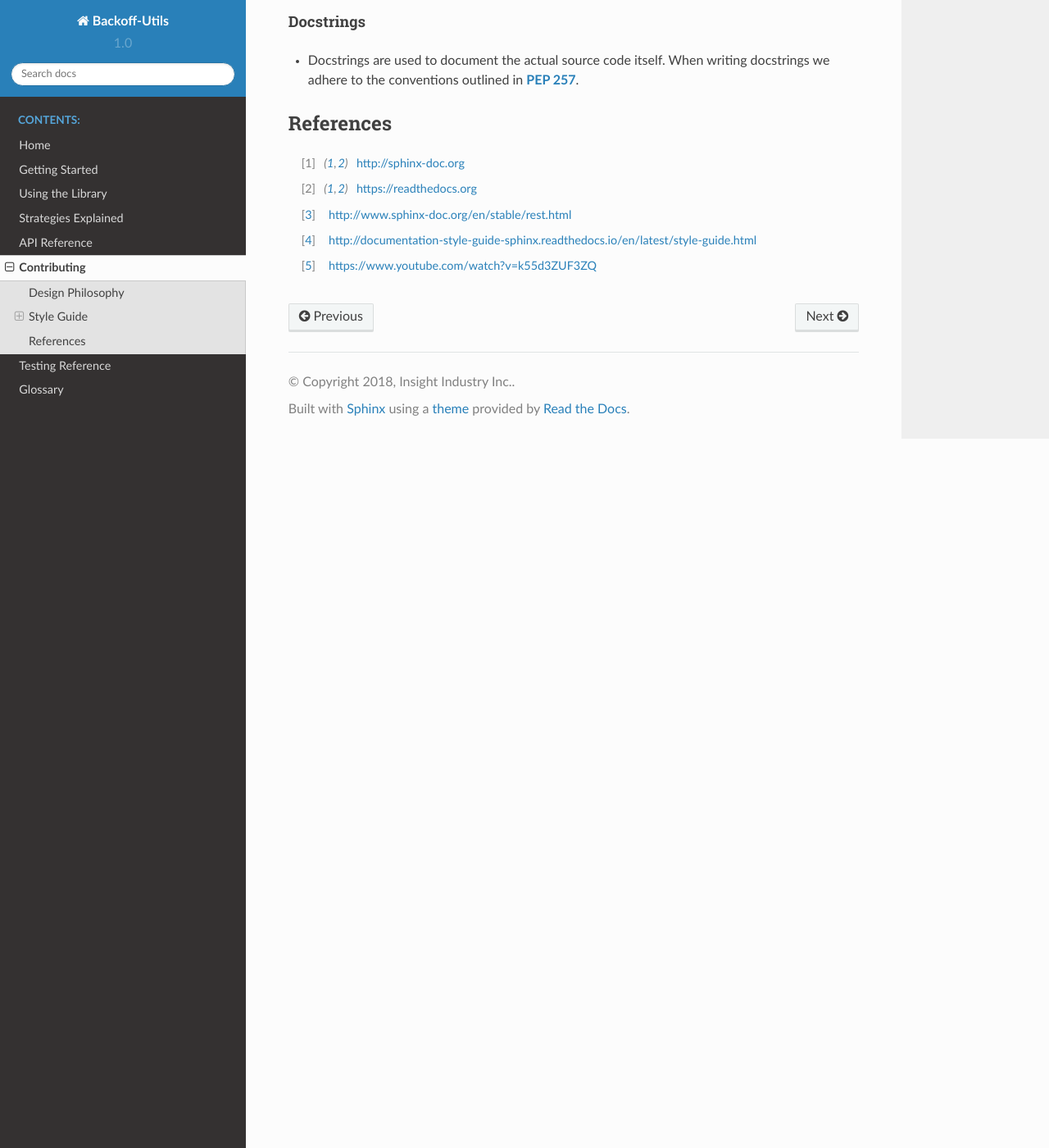
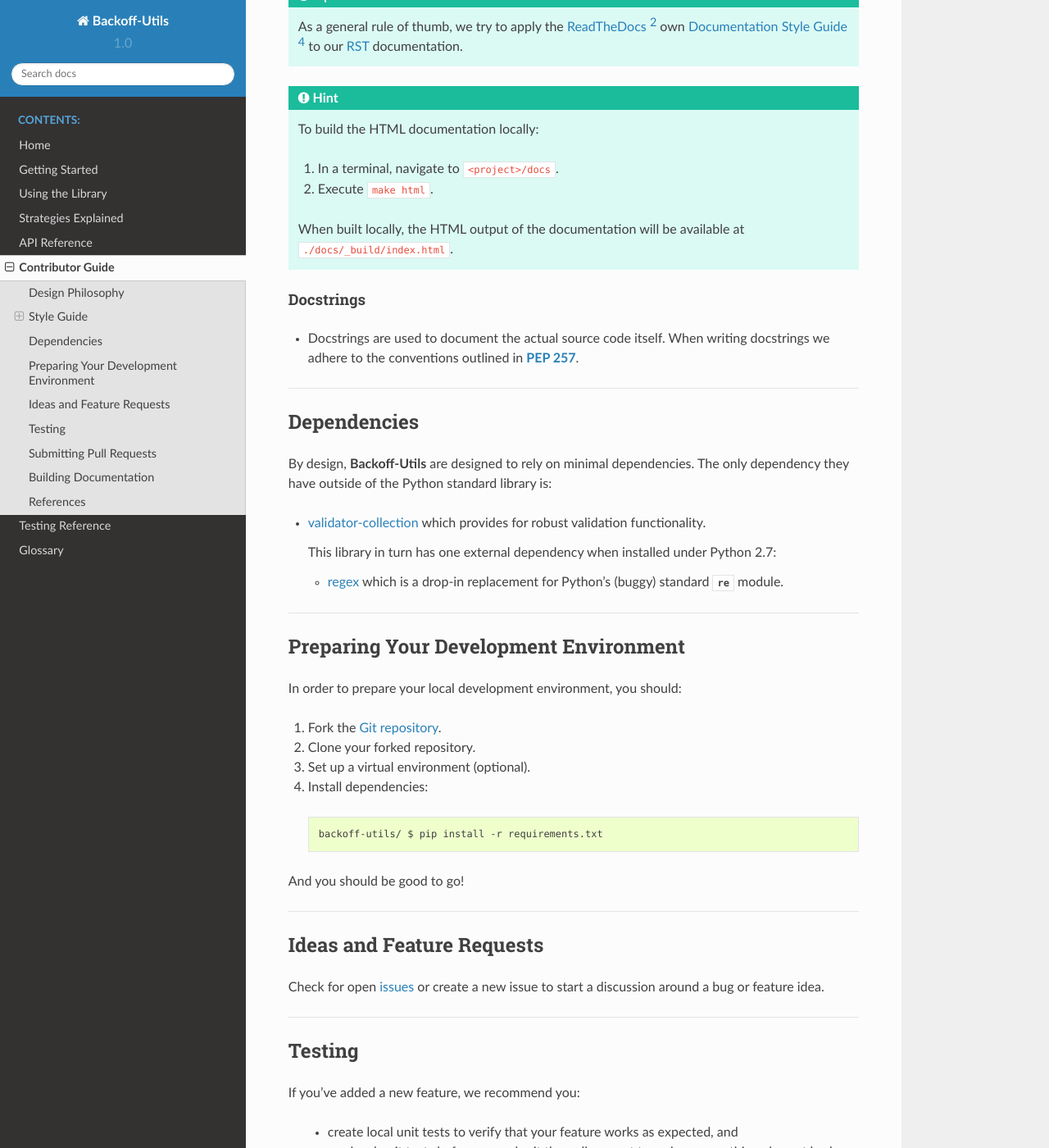
Before and after one commit to insightindustry/backoff-utils, a Sphinx documentation site: the page built from docs/contributing.rst, in a window 1280 px wide and 1400 px high, scrolled down 3439 px. Shown: the whole window at 82% size. Built offline with Sphinx 7.4.7 and the Read the Docs theme 2.0.0, drawn with Linux system fonts in a browser that asks for light colours; some of the changed text lies outside the part shown.

Commit message:
Updated documentation

```diff
--- /dev/null
+++ b/docs/_dependencies.rst
@@ -0,0 +1,10 @@
+By design, **Backoff-Utils** are designed to rely on minimal dependencies.
+The only dependency they have outside of the Python standard library is:
+
+* `validator-collection <https://github.com/insightindustry/validator-collection/>`_
+  which provides for robust validation functionality.
+
+  This library in turn has one external dependency when installed under Python 2.7:
+
+  * `regex <https://pypi.python.org/pypi/regex>`_ which is a drop-in replacement for
+    Python's (buggy) standard :class:`re <python:re>` module.
--- /dev/null
+++ b/docs/_unit_tests_code_coverage.rst
@@ -0,0 +1,47 @@
+.. list-table::
+  :widths: 10 90
+  :header-rows: 1
+
+  * - Branch
+    - Unit Tests
+  * - `latest <https://github.com/insightindustry/backoff-utils/tree/master>`_
+    -
+      .. image:: https://travis-ci.org/insightindustry/backoff-utils.svg?branch=latest
+        :target: https://travis-ci.org/insightindustry/backoff-utils
+        :alt: Build Status (Travis CI)
+
+      .. image:: https://codecov.io/gh/insightindustry/backoff-utils/branch/master/graph/badge.svg
+        :target: https://codecov.io/gh/insightindustry/backoff-utils
+        :alt: Code Coverage Status (Codecov)
+
+      .. image:: https://readthedocs.org/projects/backoff-utils/badge/?version=latest
+        :target: http://backoff-utils.readthedocs.io/en/latest/?badge=latest
+        :alt: Documentation Status (ReadTheDocs)
+
+  * - `v. 1.0.0 <https://github.com/insightindustry/backoff-utils/tree/v.1.0.0>`_
+    -
+      .. image:: https://travis-ci.org/insightindustry/backoff-utils.svg?branch=v.1.0.0
+        :target: https://travis-ci.org/insightindustry/backoff-utils
+        :alt: Build Status (Travis CI)
+
+      .. image:: https://codecov.io/gh/insightindustry/backoff-utils/branch/v.1.0.0/graph/badge.svg
+        :target: https://codecov.io/gh/insightindustry/backoff-utils
+        :alt: Code Coverage Status (Codecov)
+
+      .. image:: https://readthedocs.org/projects/backoff-utils/badge/?version=v.1.0.0
+        :target: http://backoff-utils.readthedocs.io/en/latest/?badge=v.1.0.0
+        :alt: Documentation Status (ReadTheDocs)
+
+  * - `develop <https://github.com/insightindustry/backoff-utils/tree/develop>`_
+    -
+      .. image:: https://travis-ci.org/insightindustry/backoff-utils.svg?branch=develop
+        :target: https://travis-ci.org/insightindustry/backoff-utils
+        :alt: Build Status (Travis CI)
+
+      .. image:: https://codecov.io/gh/insightindustry/backoff-utils/branch/develop/graph/badge.svg
+        :target: https://codecov.io/gh/insightindustry/backoff-utils
+        :alt: Code Coverage Status (Codecov)
+
+      .. image:: https://readthedocs.org/projects/backoff-utils/badge/?version=develop
+        :target: http://backoff-utils.readthedocs.io/en/latest/?badge=develop
+        :alt: Documentation Status (ReadTheDocs)
--- a/docs/contributing.rst
+++ b/docs/contributing.rst
@@ -6,6 +6,8 @@
 
   As a general rule of thumb, the **Backoff-Utils** apply
   :pep:`PEP 8 <8>` styling, with some important differences.
+
+.. include:: _unit_tests_code_coverage.rst
 
 .. sidebar:: What makes an API idiomatic?
 
@@ -25,7 +27,10 @@
 
 
 .. contents:: Contents:
+  :local:
   :depth: 3
+
+------------------------
 
 Design Philosophy
 ====================
@@ -40,7 +45,10 @@
 In other words:
 
 .. pull-quote::
+
   Users should simply be able to drive the car without looking at the engine.
+
+------------
 
 Style Guide
 ================
@@ -172,6 +180,92 @@
 * Docstrings are used to document the actual source code itself. When
   writing docstrings we adhere to the conventions outlined in :pep:`257`.
 
+------------
+
+.. _dependencies:
+
+Dependencies
+==============
+
+.. include:: _dependencies.rst
+
+---------------
+
+.. _preparing-development-environment:
+
+Preparing Your Development Environment
+=========================================
+
+In order to prepare your local development environment, you should:
+
+#. Fork the `Git repository <https://github.com/insightindustry/backoff-utils>`_.
+#. Clone your forked repository.
+#. Set up a virtual environment (optional).
+#. Install dependencies:
+
+  .. code-block:: bash
+
+    backoff-utils/ $ pip install -r requirements.txt
+
+And you should be good to go!
+
+-----------------
+
+Ideas and Feature Requests
+============================
+
+Check for open `issues <https://github.com/insightindustry/backoff-utils/issues>`_
+or create a new issue to start a discussion around a bug or feature idea.
+
+---------------
+
+Testing
+=========
+
+If you've added a new feature, we recommend you:
+
+  * create local unit tests to verify that your feature works as expected, and
+  * run local unit tests before you submit the pull request to make sure nothing
+    else got broken by accident.
+
+.. seealso::
+
+  For more information about the **Backoff-Utils** testing approach please
+  see: :doc:`Testing Backoff-Utils <testing>`
+
+Submitting Pull Requests
+===========================
+
+After you have made changes that you think are ready to be included in the main
+library, submit a pull request on Github and one of our developers will review
+your changes. If they're ready (meaning they're well documented, pass unit tests,
+etc.) then they'll be merged back into the main repository and slated for inclusion
+in the next release.
+
+Building Documentation
+=========================
+
+In order to build documentation locally, you can do so from the command line using:
+
+.. code-block:: bash
+
+  backoff-utils/ $ cd docs
+  backoff-utils/docs $ make html
+
+When the build process has finished, the HTML documentation will be locally
+available at:
+
+.. code-block:: bash
+
+  backoff-utils/docs/_build/html/index.html
+
+.. note::
+
+  Built documentation (the HTML) is **not** included in the project's Git
+  repository. If you need local documentation, you'll need to build it.
+
+---------------
+
 References
 =============
 
--- a/docs/testing.rst
+++ b/docs/testing.rst
@@ -3,6 +3,7 @@
 ****************************
 
 .. contents::
+  :local:
   :depth: 3
   :backlinks: entry
 
```
Also changed, not shown: docs/_hello-world.rst (added, +27 -0 lines), docs/_installation.rst (added, +26 -0 lines), docs/getting_started.rst (+3 -44 lines), docs/index.rst (+24 -49 lines), 1 other file.
